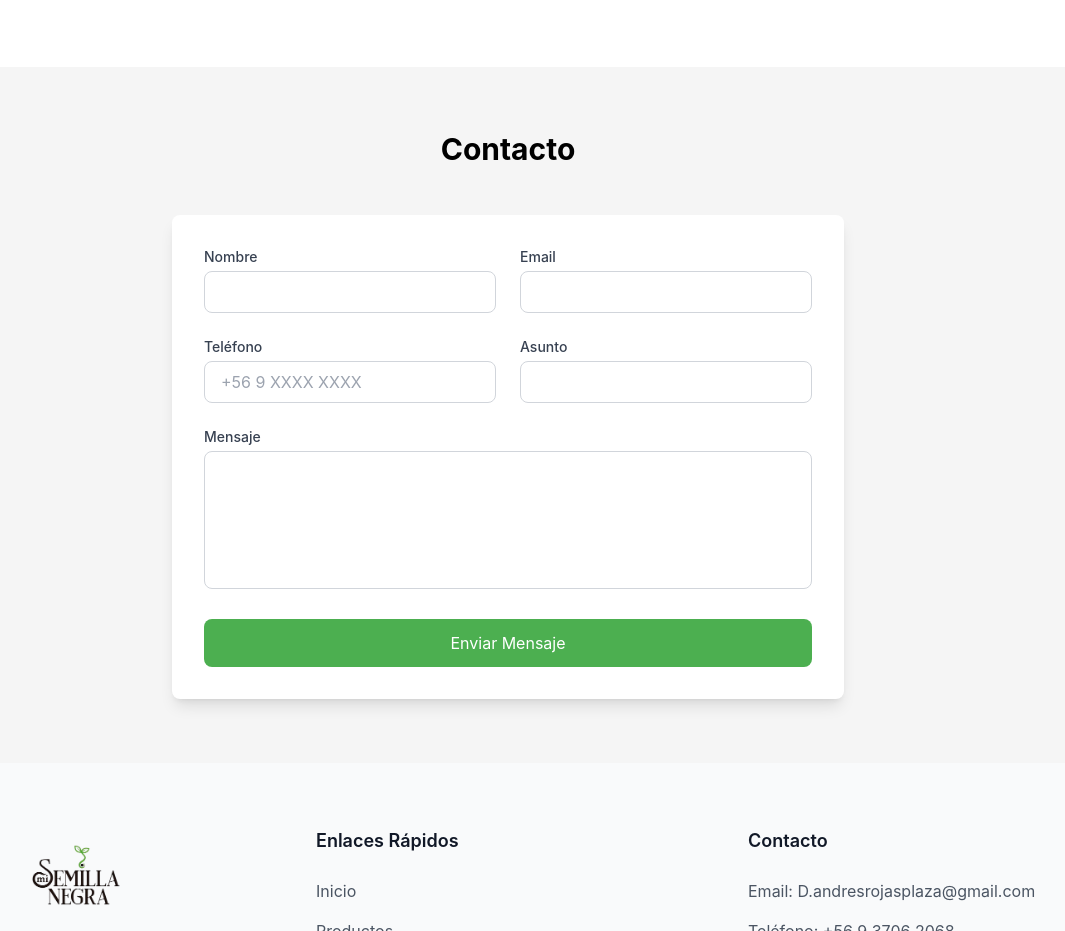
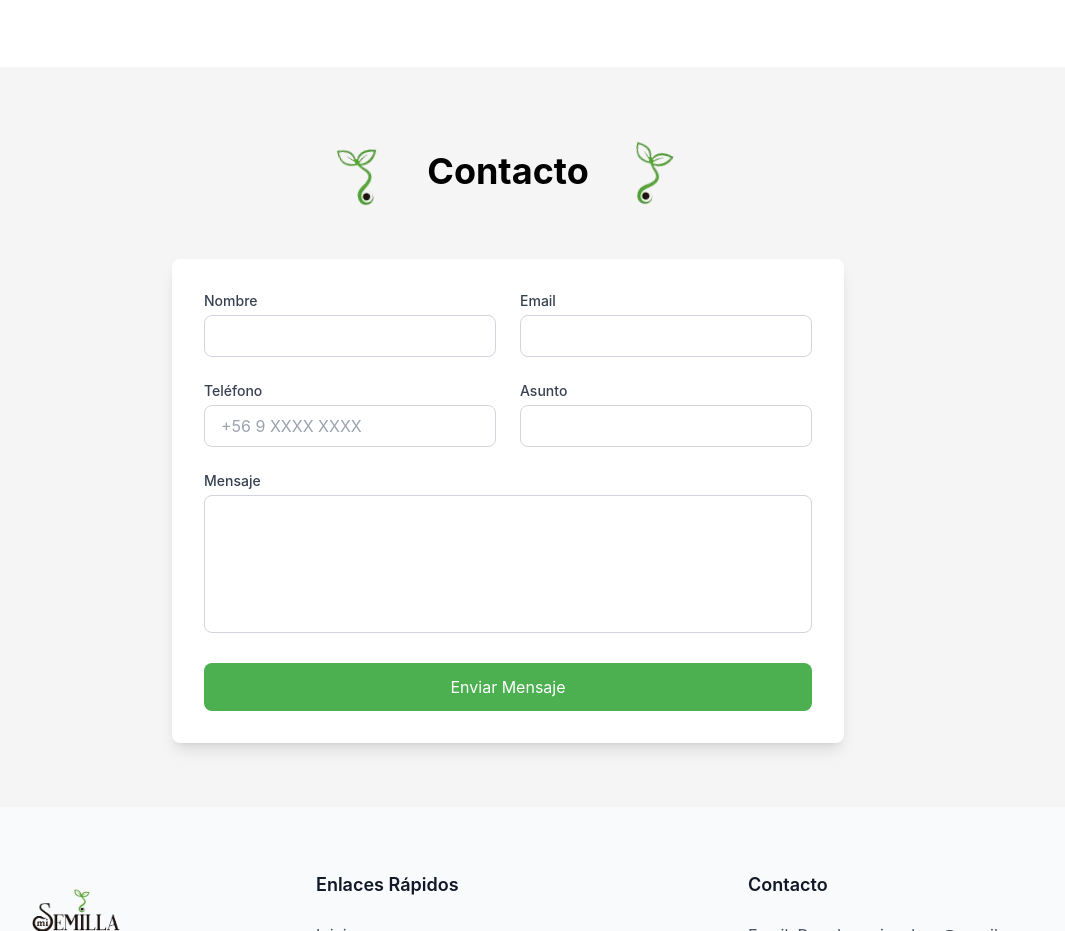
Before and after one commit to Juan-Zuniga-Codoceo/mi-semilla-negra, a React (Create React App) app: page / in a window 1280 px wide. Shown: the part 2460-3391 px from the top of the page, without its empty margins (132-1197 px from the left). Built offline with nearby package versions, Linux system fonts and the light colour scheme.

Commit message:
Modificado el contact form

```diff
--- a/src/components/home/Contact.js
+++ b/src/components/home/Contact.js
@@ -1,4 +1,5 @@
 import React, { useState } from 'react';
+import SectionTitle from '../ui/SectionTitle';
 
 const Contact = () => {
   const [formData, setFormData] = useState({
@@ -12,7 +13,7 @@ const Contact = () => {
   const [loading, setLoading] = useState(false);
 
   // Número de WhatsApp del cliente
-  const phoneNumber = '56971865279';
+  const phoneNumber = '+56937062068';
 
   const handleChange = (e) => {
     const { name, value } = e.target;
@@ -56,7 +57,7 @@ const Contact = () => {
   return (
     <section id="contacto" className="py-16 bg-neutral-light">
       <div className="container mx-auto px-4">
-        <h2 className="text-3xl font-bold text-center mb-12">Contacto</h2>
+        <SectionTitle>Contacto</SectionTitle>
 
         <div className="max-w-2xl mx-auto bg-white rounded-lg shadow-lg p-8">
           <form onSubmit={handleSubmit} className="space-y-6">
```
